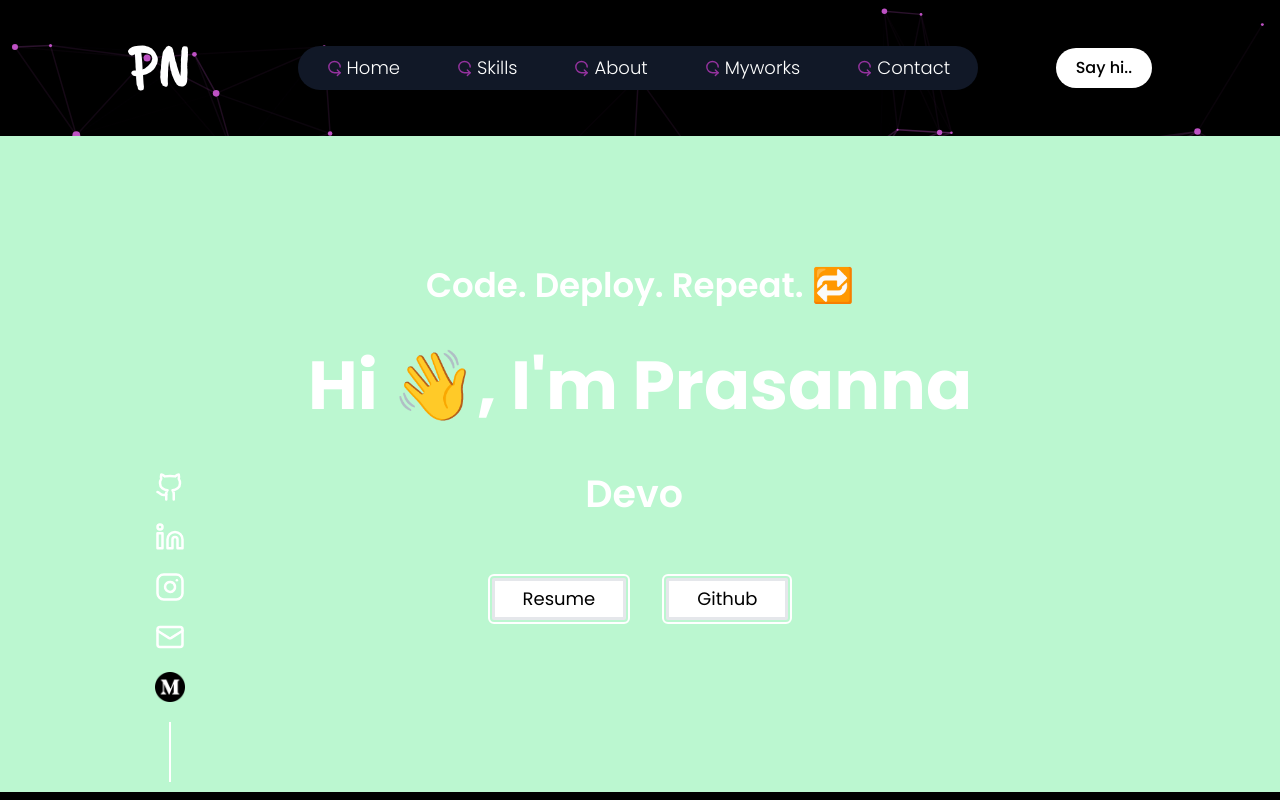
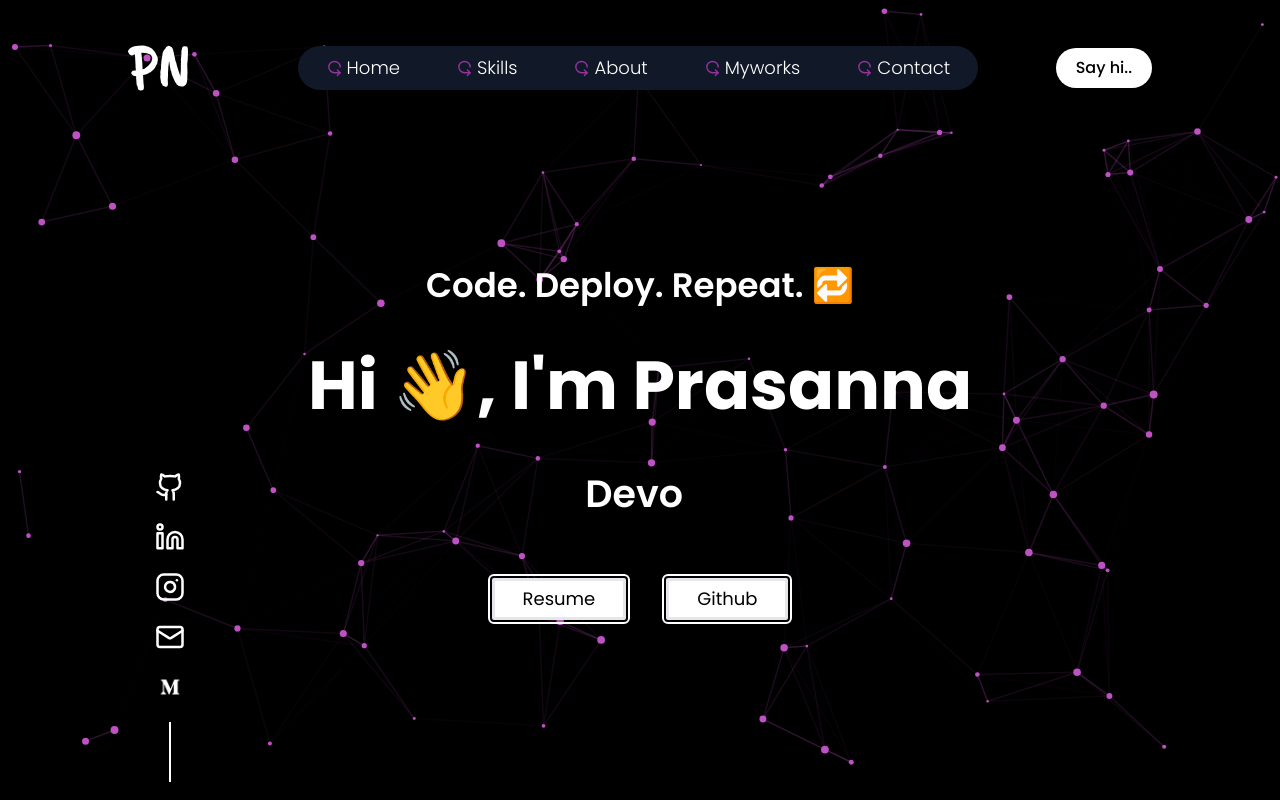
Before and after one commit to Prasanna0709/myportfolio, a React (Vite) app: page / in a window 1280 px wide. Shown: the top 800 px of the page. Built offline with nearby package versions, Linux system fonts and the light colour scheme.

Commit message:
new commit

```diff
--- a/src/components/organisms/TextCarousel.jsx
+++ b/src/components/organisms/TextCarousel.jsx
@@ -5,7 +5,7 @@ import SocialMedia from "./SocialMedia";
 
 const TextCarousel = () => {
   return (
-    <div className="colorWh pb-[100px] sm:pb-[40px] bg-green-200 z-50 relative h-[82vh] flex flex-col justify-center items-center">
+    <div className="colorWh pb-[100px] sm:pb-[40px] z-50 relative h-[70vh] sm:h-[82vh] flex flex-col justify-center items-center">
       <div className="mb-6">
         <p className="text-[24px] md:text-[34px] font-semibold">Code. Deploy. Repeat. 🔁</p>
       </div>
```
